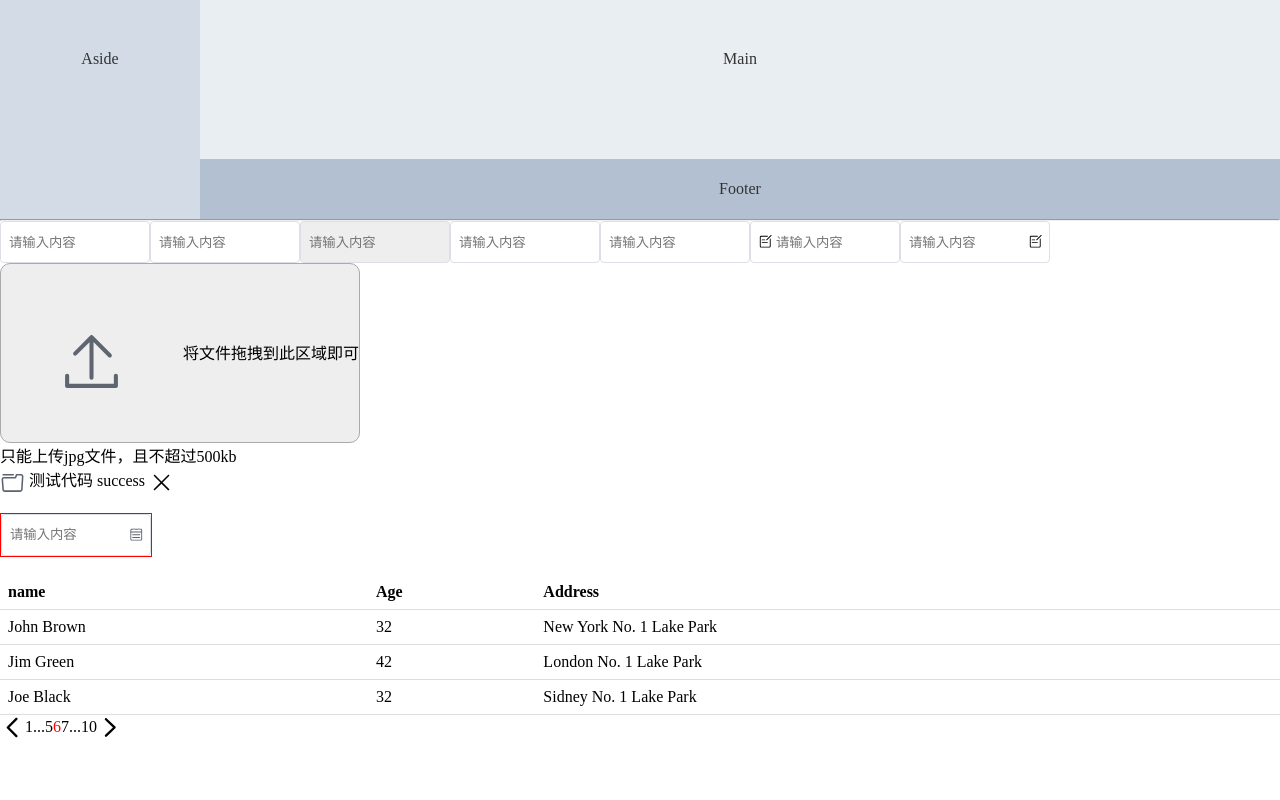
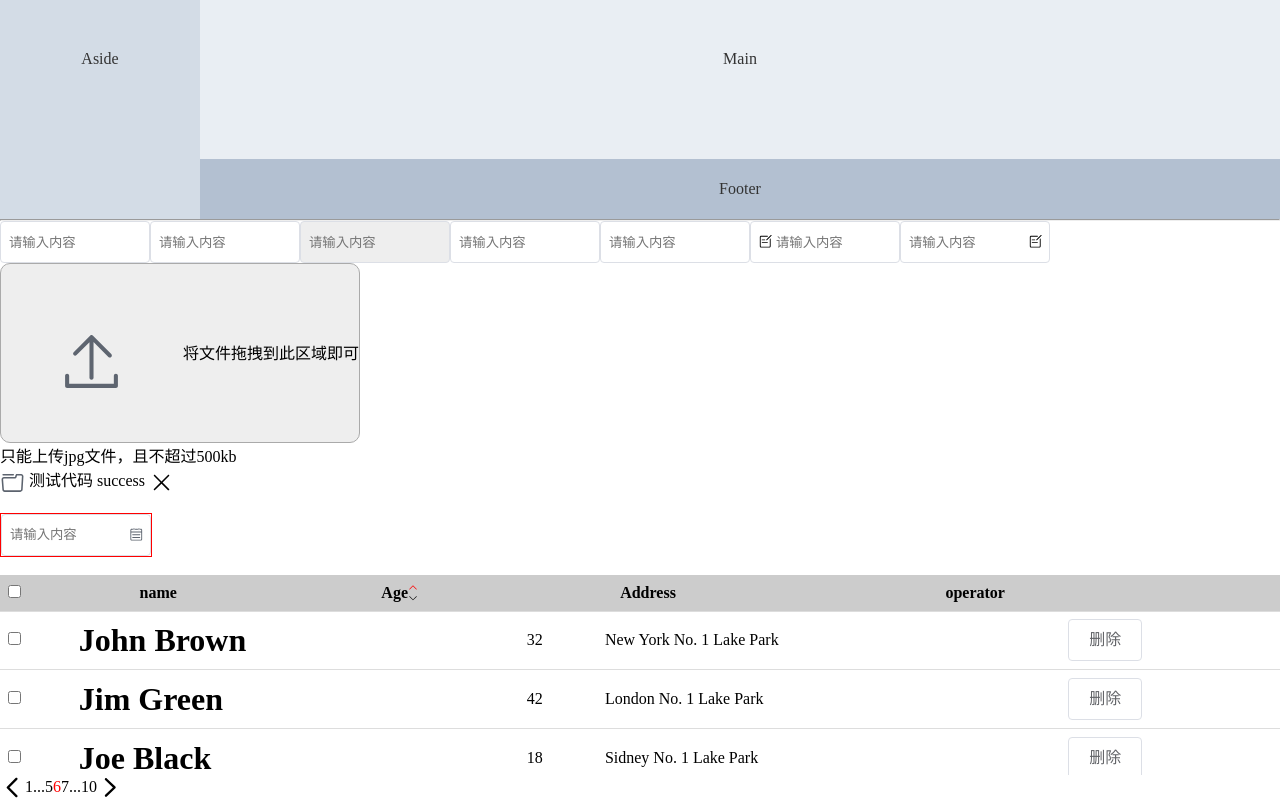
Before and after one commit to cjshinning/zhu-ui-2020, a Vue app: page / in a window 1280 px wide. Shown: the part 391-1191 px from the top of the page. Before the commit the page ends 1131 px from the top, so only its background shows below. Built offline with nearby package versions, Linux system fonts and the light colour scheme.

Commit message:
14、表格

```diff
--- a/src/App.vue
+++ b/src/App.vue
@@ -215,7 +215,21 @@
       </zh-carousel> -->
     </div>
 
-    <zh-table :columns="columns" :data="data"></zh-table>
+    <zh-table
+      :columns="columns"
+      :data="data"
+      @on-select="select"
+      @on-select-all="selectAll"
+      @on-sort-change="change"
+      height="200px"
+    >
+      <template slot="name" slot-scope="{ row, col }">
+        <h1>{{ row[col.key] }}</h1>
+      </template>
+      <template slot="action" slot-scope="{ row, col }">
+        <zh-button>删除</zh-button>
+      </template>
+    </zh-table>
     <zh-pagination
       :total="10"
       :pager-count="5"
@@ -236,16 +250,28 @@ export default {
       currentPage: 6,
       columns: [
         {
+          type: "selection",
+          width: "60px",
+        },
+        {
           title: "name",
           key: "name",
+          slot: "name",
         },
         {
           title: "Age",
           key: "age",
+          sortable: "custom", //默认排序 排序方法 自定义排序
+          sortType: "asc",
         },
         {
           title: "Address",
           key: "address",
+        },
+        {
+          title: "operator",
+          slot: "action",
+          key: "operator",
         },
       ],
       data: [
@@ -261,13 +287,28 @@ export default {
         },
         {
           name: "Joe Black",
-          age: 32,
+          age: 18,
           address: "Sidney No. 1 Lake Park",
+        },
+        {
+          name: "Jim Green",
+          age: 10,
+          address: "London No. 1 Lake Park",
         },
       ],
     };
   },
   methods: {
+    change({ col, type }) {
+      console.log(col, type);
+    },
+    select(selection, row) {
+      // selection 表示选中的所有 row表示当前选中
+      console.log(selection, row);
+    },
+    selectAll(selection) {
+      console.log(selection);
+    },
     fn(e) {
       console.log(e);
     },
--- a/src/packages/table/table.vue
+++ b/src/packages/table/table.vue
@@ -1,21 +1,63 @@
 <template>
-  <div class="zh-table">
-    <table>
+  <div class="zh-table" ref="wrapper">
+    <div class="table-wrapper" :style="{ height }" ref="tableWrapper">
+      <table ref="table">
         <thead>
           <tr>
-          <th v-for="(col, index) in cloneColumns" :key="index">
-            <div>{{ col.title }}</div>
+            <th
+              v-for="(col, index) in cloneColumns"
+              :key="index"
+              :style="{ width: col.width + 'px' }"
+            >
+              <div v-if="col.type === 'selection'">
+                <input
+                  type="checkbox"
+                  :checked="checkAllStatus"
+                  ref="checkAll"
+                  @change="selectAll"
+                />
+              </div>
+              <div v-else class="zh-table-cell">
+                <span>{{ col.title }}</span>
+                <span v-if="col.sortable" class="sortable">
+                  <zh-icon
+                    icon="fold"
+                    :class="{ active: isAsc(col) }"
+                    @click="sort(col, isAsc(col) ? 'normal' : 'asc')"
+                  ></zh-icon>
+                  <zh-icon
+                    icon="unfold"
+                    :class="{ active: isDesc(col) }"
+                    @click="sort(col, isDesc(col) ? 'normal' : 'desc')"
+                  ></zh-icon>
+                </span>
+              </div>
             </th>
           </tr>
         </thead>
         <tbody>
           <tr v-for="(row, index) in cloneData" :key="index">
             <td v-for="(col, index) in cloneColumns" :key="index">
-            <div>{{ row[col.key] }}</div>
+              <div v-if="col.type === 'selection'">
+                <input
+                  type="checkbox"
+                  @change="selectOne($event, row)"
+                  :checked="isChecked(row)"
+                />
+              </div>
+              <div v-else>
+                <template v-if="col.slot">
+                  <slot :name="col.slot" :row="row" :col="col"></slot>
+                </template>
+                <template v-else>
+                  {{ row[col.key] }}
+                </template>
+              </div>
             </td>
           </tr>
         </tbody>
       </table>
+    </div>
   </div>
 </template>
 <script>
@@ -42,22 +84,137 @@ export default {
       type: Array,
       default: () => [],
     },
+    height: {
+      type: String,
+    },
   },
   data() {
     return {
       cloneColumns: deepCopy(this.columns),
       cloneData: deepCopy(this.data),
+      selectedItems: [],
     };
+  },
+  computed: {
+    checkAllStatus() {
+      return this.cloneData.length == this.selectedItems.length;
+    },
+  },
+  watch: {
+    selectedItems() {
+      // 设置半选状态
+      if (this.cloneData.length != this.selectedItems.length) {
+        if (this.selectedItems.length > 0) {
+          return (this.$refs.checkAll[0].indeterminate = true);
+        }
+      }
+      this.$refs.checkAll[0].indeterminate = false;
+    },
+  },
+  created() {
+    this.cloneData = this.cloneData.map((row) => {
+      row._id = Math.random();
+      return row;
+    });
+    this.cloneColumns = this.cloneColumns.map((col) => {
+      col.sortType = col.sortType ? col.sortType : "normal";
+      this.sort(col, col.sortType);
+      return col;
+    });
+  },
+  methods: {
+    sort(col, type) {
+      let data = deepCopy(this.data);
+      col.sortType = type;
+      if (col.sortable !== "custom") {
+        if (type !== "normal") {
+          let key = col.key;
+          this.cloneData = data.sort((a, b) => {
+            if (type === "asc") {
+              return a[key] - b[key];
+            } else {
+              return b[key] - a[key];
+            }
+          });
+        } else {
+          // 如果不需要排序，就把默认的结果赋值给数据
+          this.cloneData = data;
+        }
+      } else {
+        this.$emit("on-sort-change", {
+          col: deepCopy(col),
+          type,
+        });
+      }
+    },
+    isAsc(col) {
+      return col.sortType == "asc";
+    },
+    isDesc(col) {
+      return col.sortType == "desc";
+    },
+    selectOne(e, row) {
+      if (e.target.checked) {
+        this.selectedItems.push(row);
+      } else {
+        this.selectedItems = this.selectedItems.filter(
+          (r) => r._id !== row._id
+        );
+      }
+      this.$emit("on-select", this.selectedItems, row);
+    },
+    selectAll(e) {
+      this.selectedItems = e.target.checked ? this.cloneData : [];
+      this.$emit("on-select-all", this.selectedItems);
+    },
+    isChecked(row) {
+      return this.selectedItems.some((r) => r._id == row._id);
+    },
+  },
+  mounted() {
+    if (this.height) {
+      let wrapper = this.$refs.wrapper;
+      let tableWrapper = this.$refs.tableWrapper;
+      let table = this.$refs.table;
+
+      let copyTable = table.cloneNode(); //只拷贝表格
+      let thead = table.children[0];
+      tableWrapper.style.paddingTop =
+        thead.getBoundingClientRect().height + "px";
+
+      copyTable.appendChild(thead);
+      copyTable.style.width = table.offsetWidth + "px";
+
+      copyTable.classList.add("fix-header");
+
+      let tds = table.querySelector("tbody tr").children;
+      let ths = copyTable.querySelector("thead tr").children;
+
+      // tds.forEach((item, index) => {
+      //   ths[index].style.width = item.getBoundingClientRect().width + "px";
+      // });
+
+      wrapper.appendChild(copyTable);
+    }
   },
 };
 </script>
 
 <style lang="scss" scoped>
+.fix-header {
+  position: absolute;
+  left: 0;
+  top: 0;
+}
 .zh-table {
+  position: relative;
   table {
     width: 100%;
     border-spacing: 0;
     border-collapse: collapse;
+    th {
+      background: #ccc;
+    }
     th,
     td {
       border-bottom: 1px solid #ddd;
@@ -65,5 +222,24 @@ export default {
       text-align: left;
     }
   }
+  .zh-table-cell {
+    display: inline-flex;
+    justify-content: center;
+    align-items: center;
+    .sortable {
+      display: flex;
+      flex-direction: column;
+      .zh-icon {
+        width: 10px;
+        height: 10px;
+      }
+      .active {
+        fill: red;
+      }
+    }
+  }
+}
+.table-wrapper {
+  overflow-y: scroll;
 }
 </style>
```
Also changed, not shown: src/styles/icon.js. Lines whose indentation alone changed are shown as unchanged.
